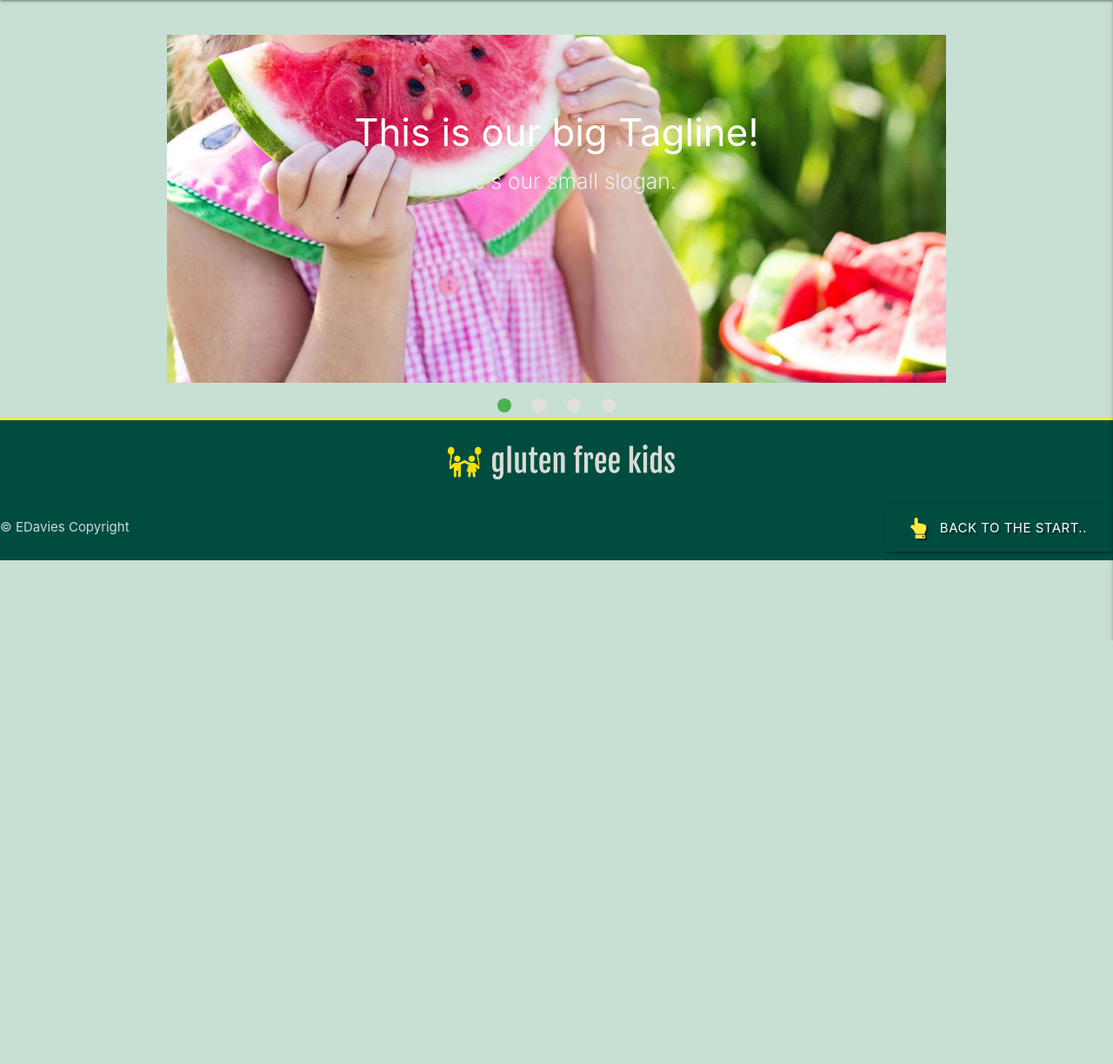
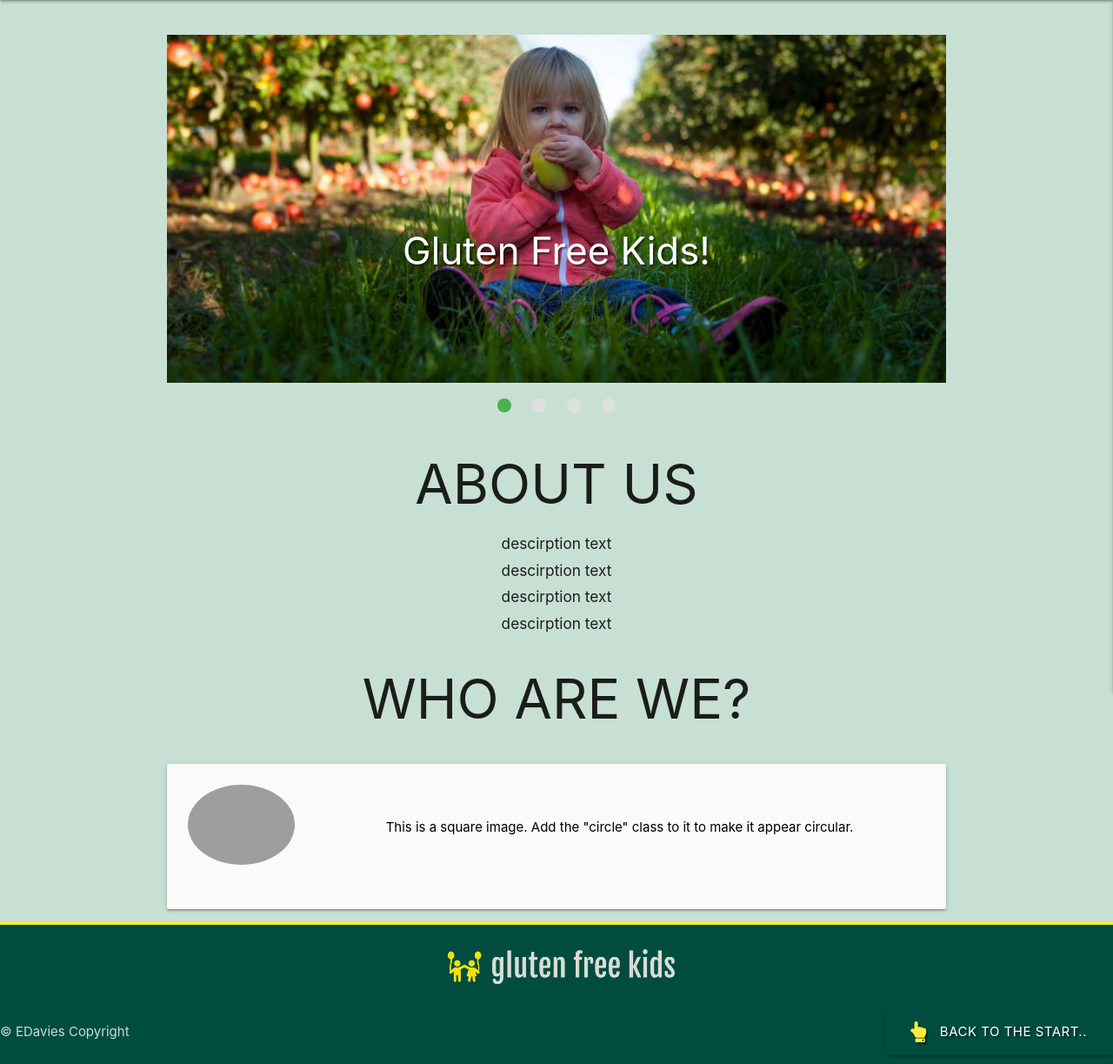
Before and after one commit to EDavies2020/GFRecipes_MS3, a Flask app: page /about_us in a window 1280 px wide. Shown: the part 64-1287 px from the top of the page at 87% size. Before the commit the page ends 800 px from the top, so only its background shows below. Run offline with Flask 2, Linux system fonts and the light colour scheme; some libraries are stand-ins or nearby versions; grey boxes are pictures that could not be loaded.

Commit message:
carousel added to about us page

```diff
--- a/static/css/style.css
+++ b/static/css/style.css
@@ -28,9 +28,23 @@ body {
     padding-right: 30px;
 }
 /* homepage page */
-.welcome-header {
-    margin-bottom: 20px;
-}
+/* glowing text header - W3 Schools tutorial */
+.glow {
+    font-size: 80px;
+    color: #fff;
+    text-align: center;
+    animation: glow 1s ease-in-out infinite alternate;
+    margin-top: 40px;
+    margin-bottom: 40px;
+  }
+  @-webkit-keyframes glow {
+    from {
+        text-shadow: 0 0 10px #fff, 0 0 10px #fff, 0 0 30px #e66800, 0 0 40px #e66800, 0 0 50px #e66800;
+    }
+    to {
+        text-shadow: 0 0 20px #fff, 0 0 30px #faa453, 0 0 40px #faa453, 0 0 50px #faa453;
+    }
+    }
 .welcome-text {
     line-height: 30px;
 }
@@ -203,3 +217,7 @@ body {
 #about-header {
     margin-top: 40px;
 }
+#about-header h3 {
+    margin-top: 165px;
+    text-shadow: 2px 2px 2px rgba(0,0,0,0.5);
+}
--- a/templates/about_us.html
+++ b/templates/about_us.html
@@ -4,34 +4,57 @@
 <div class="slider" id="about-header">
     <ul class="slides">
       <li>
-        <img src="../static/images/gfreek7.jpg"> <!-- random image -->
+        <img src="../static/images/gfreek4.jpg">
         <div class="caption center-align">
-          <h3>This is our big Tagline!</h3>
-          <h5 class="light grey-text text-lighten-3">Here's our small slogan.</h5>
+          <h3 class="light-grey-text text-lighten-5">Gluten Free Kids!</h3>
         </div>
       </li>
       <li>
-        <img src="../static/images/gfreek6.jpg"> <!-- random image -->
-        <div class="caption left-align">
-          <h3>Left Aligned Caption</h3>
-          <h5 class="light grey-text text-lighten-3">Here's our small slogan.</h5>
+        <img src="../static/images/gfreek5.jpg">
+        <div class="caption right-align">
+            <h3 class="light-grey-text text-lighten-5">Recipes for the whole family</h3>
         </div>
       </li>
       <li>
-        <img src="../static/images/gfreek5.jpg"> <!-- random image -->
-        <div class="caption right-align">
-          <h3>Right Aligned Caption</h3>
-          <h5 class="light grey-text text-lighten-3">Here's our small slogan.</h5>
+        <img src="../static/images/gfreek6.jpg">
+        <div class="caption left-align">
+            <h3 class="light-grey-text text-lighten-5">Getting your kids involved</h3>
         </div>
       </li>
       <li>
-        <img src="../static/images/gfreek8.jpg"> <!-- random image -->
+        <img src="../static/images/gfreek7.jpg">
         <div class="caption center-align">
-          <h3>This is our big Tagline!</h3>
-          <h5 class="light grey-text text-lighten-3">Here's our small slogan.</h5>
+            <h3 class="light-grey-text text-lighten-5">Keeping your kids healthy</h3>
         </div>
       </li>
     </ul>
 </div>
 
+<div class="col s12">
+    <div class="center-align">
+        <h1>ABOUT US</h1>
+        <h6>descirption text</h6>
+        <h6>descirption text</h6>
+        <h6>descirption text</h6>
+        <h6>descirption text</h6>
+        <h1>WHO ARE WE?</h1>
+        <div class="col s12 m8 offset-m2 l6 offset-l3">
+            <div class="card-panel grey lighten-5 z-depth-1">
+              <div class="row valign-wrapper">
+                <div class="col s2">
+                  <img src="images/yuna.jpg" alt="" class="circle responsive-img"> <!-- notice the "circle" class -->
+                </div>
+                <div class="col s10">
+                  <span class="black-text">
+                    This is a square image. Add the "circle" class to it to make it appear circular.
+                  </span>
+                </div>
+              </div>
+            </div>
+          </div>
+    </div>
+</div>
+
+
+
 {% endblock %}
```
Also changed, not shown: templates/recipes.html (+4 -4 lines).
